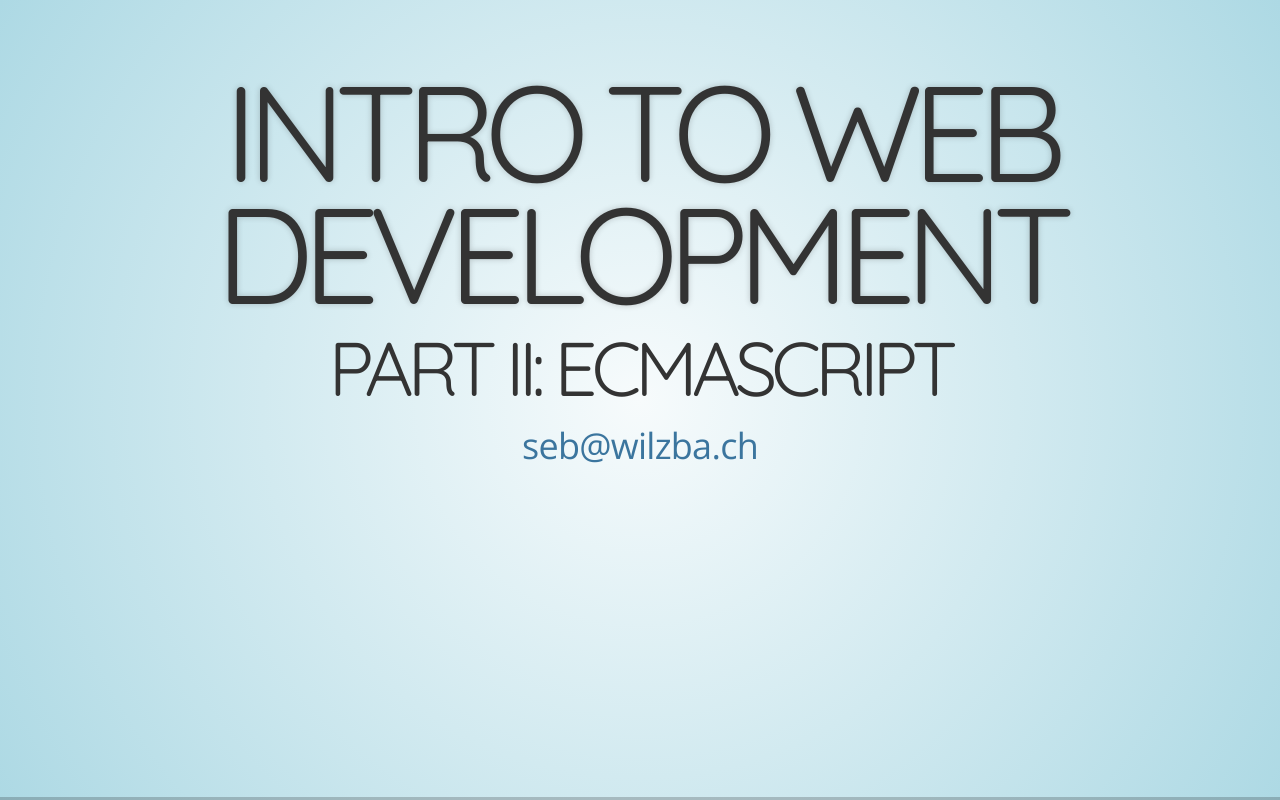
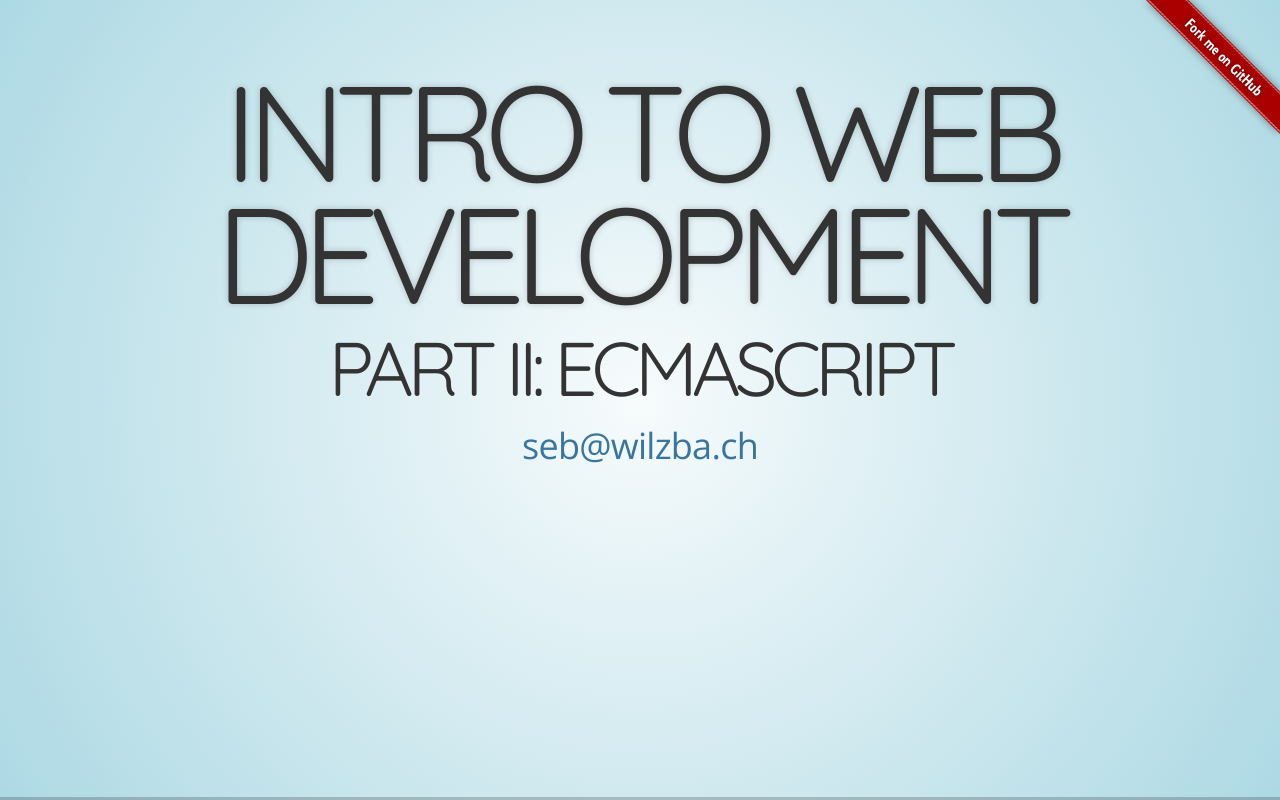
Before and after one commit to pp2-ex/webdev-js, a plain HTML site: page index.html in a window 1280 px wide. Drawn offline with nearby package versions, Linux system fonts and the light colour scheme.

Commit message:
fork me on github

```diff
--- a/index.html
+++ b/index.html
@@ -34,7 +34,10 @@
 </script>
 </span>
 <span id="antimail"></span>
+<a id="forkme" href="https://github.com/pp2-ex/webdev-js"><img style="position: absolute; top: 0; right: 0; border: 0;" src="img/forkme.png" alt="Fork me on GitHub" data-canonical-src="img/forkme.png"></a>
+
 <script type="text/javascript">
+// simple spam blocker
 function antimail(name,domain,tld,subject){
 	var a = document.createElement("a");
 	var mail = name + "@" + domain + "." + tld;
@@ -43,6 +46,8 @@ function antimail(name,domain,tld,subject){
 	return a;
 }
 document.getElementById("antimail").appendChild(antimail("seb","wilzba", "ch"));
+// make fork me absolute
+document.body.appendChild(document.getElementById("forkme"));
 </script>
 </section>
 
```
Also changed, not shown: img/forkme.png (added).
